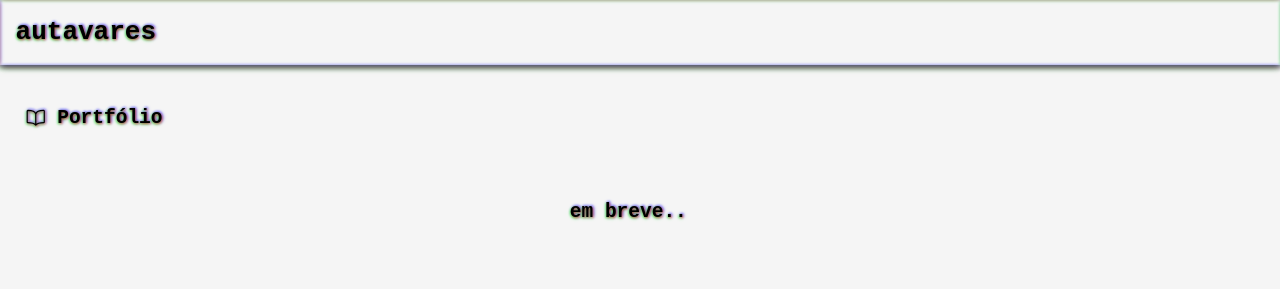
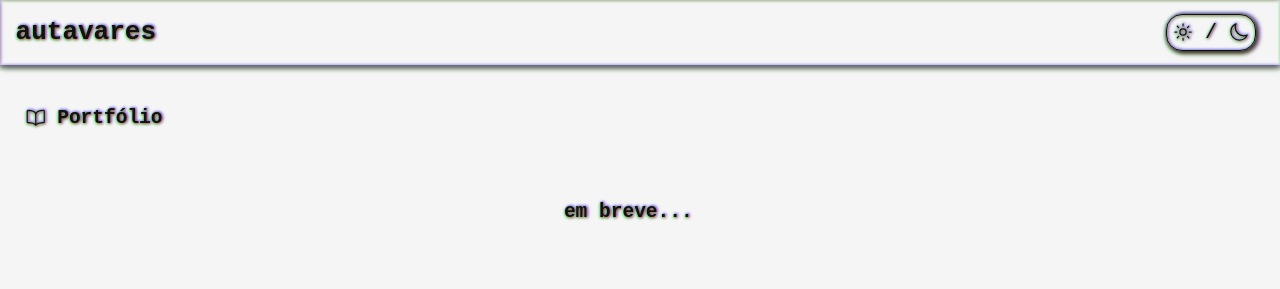
Before and after one commit to autavares-dev/autavares, a plain HTML site: page index.html in a window 1280 px wide. Shown: the top 289 px of the page. Drawn offline with nearby package versions, Linux system fonts and the light colour scheme.

Commit message:
Adiciona dark-mode simples, sem animação no botão

```diff
--- a/index.html
+++ b/index.html
@@ -10,17 +10,33 @@
     content="Portfólio de Alfeu U. Tavares, desenvolvedor." />
   <meta name="keywords"
     content="portfólio,portfolio,desenvolvedor,developer,dev" />
-  <meta name="theme-color" content="#F5F5F5" />
+  <meta name="color-scheme" content="light dark">
+  <meta name="theme-color" media="(prefers-color-scheme: light)"
+    content="whitesmoke" />
+  <meta name="theme-color" media="(prefers-color-scheme: dark)"
+    content="black" />
   <meta name="viewport" content="width=device-width, initial-scale=1" />
 
   <style>
     :root {
-      --bg-color: whitesmoke;
-      --fg-color: black;
+      --light-color: whitesmoke;
+      --dark-color: #121212;
+
+      --bg-color: var(--light-color);
+      --fg-color: var(--dark-color);
 
       background-color: var(--bg-color);
       color: var(--fg-color);
       font-family: monospace;
+    }
+
+    .unselectable {
+      -webkit-touch-callout: none;
+      -webkit-user-select: none;
+      -khtml-user-select: none;
+      -moz-user-select: none;
+      -ms-user-select: none;
+      user-select: none;
     }
 
     a {
@@ -42,8 +58,9 @@
         drop-shadow(1px 1px 1px #f008) drop-shadow(-1px 1px 1px #0f08) drop-shadow(1px -1px 1px #00f8);
     }
 
-    header,
-    footer {
+    header {
+      display: flex;
+      align-items: center;
       box-shadow: 0 0 0.5em var(--fg-color);
     }
 
@@ -64,6 +81,39 @@
 
       50% {
         color: var(--fg-color);
+      }
+    }
+
+    #dark-mode {
+      display: flex;
+      align-items: center;
+      justify-content: center;
+      gap: 1ch;
+      padding: 0.5ch;
+      height: min-content;
+      margin-left: auto;
+      margin-right: 2ch;
+
+      border-radius: 16px;
+      border: 1px var(--fg-color) solid;
+      box-shadow: 1px 1px 4px var(--fg-color);
+
+      font-size: x-large;
+
+      cursor: pointer;
+    }
+
+    @media (prefers-color-scheme: light) {
+      :root {
+        --bg-color: var(--light-color);
+        --fg-color: var(--dark-color);
+      }
+    }
+
+    @media (prefers-color-scheme: dark) {
+      :root {
+        --bg-color: var(--dark-color);
+        --fg-color: var(--light-color);
       }
     }
 
@@ -116,14 +166,15 @@
       display: flex;
       flex-direction: column;
       align-items: center;
-      background-color: var(--fg-color);
-      color: var(--bg-color);
+      background-color: black;
+      color: var(--light-color);
       font-size: x-small;
       text-align: center;
       padding-top: 1em;
       padding-bottom: 2em;
       row-gap: 1em;
-      text-shadow: 0px 0px 2px var(--bg-color);
+      text-shadow: 0px 0px 2px var(--light-color);
+      box-shadow: 0 0 0.5em var(--fg-color);
     }
 
     footer p {
@@ -131,7 +182,7 @@
     }
 
     footer a {
-      color: var(--bg-color);
+      color: var(--light-color);
     }
 
     footer img {
@@ -157,6 +208,17 @@
     }
 
   </style>
+
+  <script>
+    const changeColorScheme = () => {
+      const root = document.querySelector(':root');
+      const computedStyle = getComputedStyle(root);
+      const bgColor = computedStyle.getPropertyValue('--bg-color');
+      const fgColor = computedStyle.getPropertyValue("--fg-color");
+      root.style.setProperty('--bg-color', fgColor);
+      root.style.setProperty('--fg-color', bgColor);
+    }
+  </script>
 </head>
 
 <body>
@@ -164,6 +226,12 @@
     <div id="logo">
       <h1>&nbsp;autavares&nbsp;</h1>
       <h1 class="blinking-caret">&block;</h1>
+    </div>
+
+    <div id="dark-mode" class="unselectable" onclick="changeColorScheme()">
+      <ion-icon name="sunny-outline"></ion-icon>
+      /
+      <ion-icon name="moon-outline"></ion-icon>
     </div>
   </header>
 
@@ -176,7 +244,7 @@
 
       <div>
         <div>
-          <h2>em breve..&nbsp;</h2>
+          <h2>em breve...&nbsp;</h2>
           <h2 class="blinking-caret">&block;</h2>
         </div>
       </div>
```
